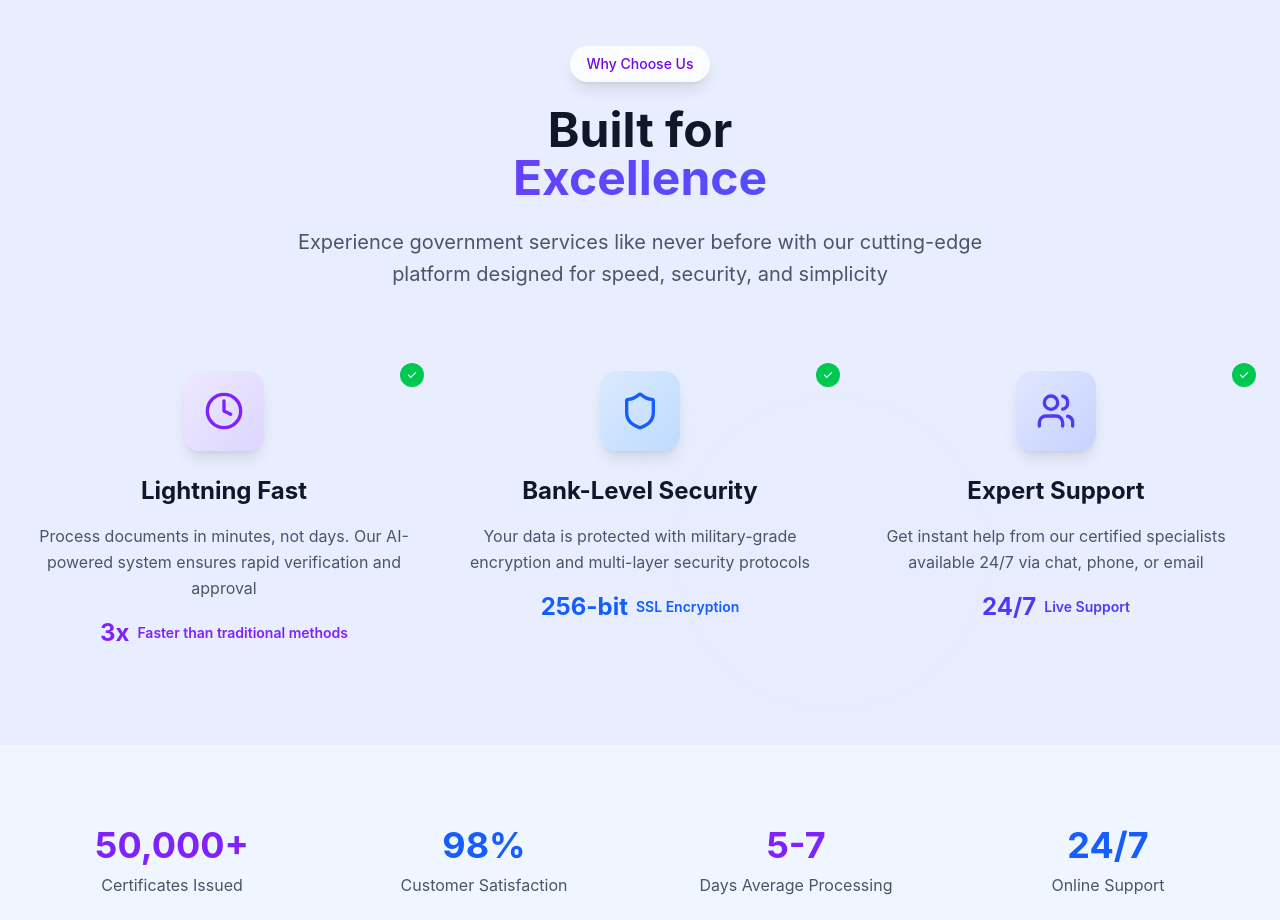
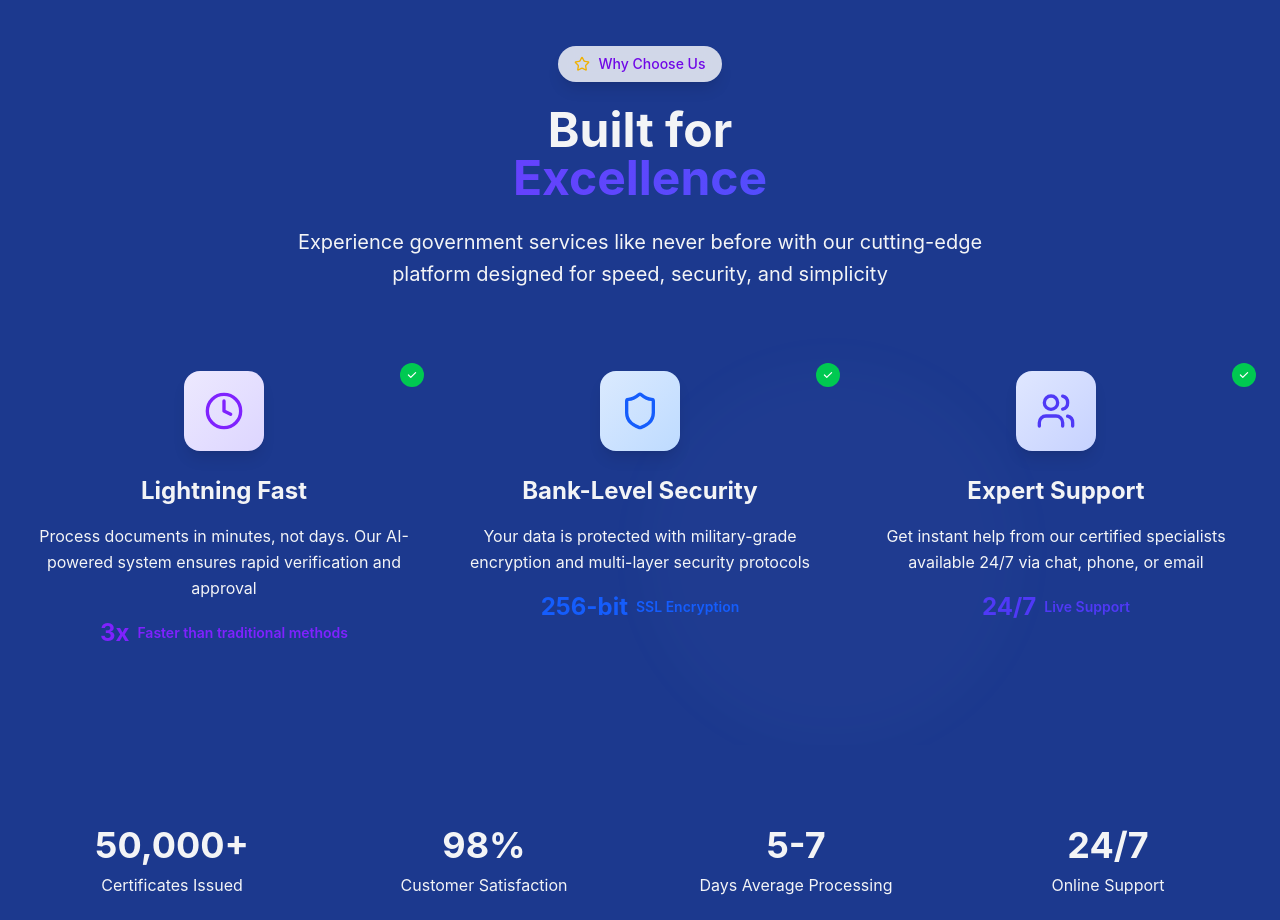
Before and after one commit to Amamer3/Gazette-Customer, a React (Vite) app: page / in a window 1280 px wide. Shown: the part 5552-6472 px from the top of the page. Built offline with nearby package versions, Linux system fonts and the light colour scheme.

Commit message:
push all

```diff
--- a/src/pages/Home.tsx
+++ b/src/pages/Home.tsx
@@ -1,7 +1,7 @@
 import React from 'react';
 import { Link } from 'react-router-dom';
 import { gazettePricingServices } from '../services/mockData';
-import { Clock, Shield, FileText, ArrowRight, Users, Award } from 'lucide-react';
+import { Clock, Shield, FileText, ArrowRight, Users, Award, Star } from 'lucide-react';
 // import heroIllustration from '../assets/hero-illustration.svg';
 // import birthCertificate from '../assets/birth-certificate.svg';
 // import nameChange from '../assets/name-change.svg';
@@ -381,7 +381,7 @@ const Home: React.FC = () => {
       </section>
 
       {/* Features Section */}
-      <section className="py-24 bg-[#e9eefe] relative overflow-hidden">
+      <section className="py-24 bg-blue-900 relative overflow-hidden">
         {/* Background Pattern */}
         <div className="absolute inset-0 opacity-5">
           <div className="absolute top-0 left-0 w-96 h-96 bg-violet-300 rounded-full mix-blend-multiply filter blur-xl animate-pulse"></div>
@@ -401,16 +401,17 @@ const Home: React.FC = () => {
 
           <div className="text-center mb-20">
             <div className="inline-flex items-center px-4 py-2 rounded-full bg-white/80 backdrop-blur-sm text-violet-700 text-sm font-medium mb-6 shadow-lg">
+              <Star className="w-4 h-4 mr-2 text-yellow-500" />
               {/* <Star className="w-4 h-4 mr-2" /> */}
               Why Choose Us
             </div>
-            <h2 className="text-4xl md:text-5xl font-bold text-gray-900 mb-6">
+            <h2 className="text-4xl md:text-5xl font-bold text-gray-100 mb-6">
               Built for
               <span className="block bg-gradient-to-r from-violet-600 to-blue-600 bg-clip-text text-transparent">
                 Excellence
               </span>
             </h2>
-            <p className="text-xl text-gray-600 max-w-3xl mx-auto leading-relaxed">
+            <p className="text-xl text-gray-100 max-w-3xl mx-auto leading-relaxed">
               Experience government services like never before with our cutting-edge platform designed for speed, security, and simplicity
             </p>
           </div>
@@ -427,10 +428,10 @@ const Home: React.FC = () => {
                   </svg>
                 </div>
               </div>
-              <h3 className="text-2xl font-bold text-gray-900 mb-4 group-hover:text-violet-700 transition-colors">
+              <h3 className="text-2xl font-bold text-gray-100 mb-4 group-hover:text-violet-700 transition-colors">
                 Lightning Fast
               </h3>
-              <p className="text-gray-600 leading-relaxed">
+              <p className="text-gray-100 leading-relaxed">
                 Process documents in minutes, not days. Our AI-powered system ensures rapid verification and approval
               </p>
               <div className="mt-4 inline-flex items-center text-violet-600 font-semibold">
@@ -450,10 +451,10 @@ const Home: React.FC = () => {
                   </svg>
                 </div>
               </div>
-              <h3 className="text-2xl font-bold text-gray-900 mb-4 group-hover:text-blue-700 transition-colors">
+              <h3 className="text-2xl font-bold text-gray-100 mb-4 group-hover:text-blue-700 transition-colors">
                 Bank-Level Security
               </h3>
-              <p className="text-gray-600 leading-relaxed">
+              <p className="text-gray-100 leading-relaxed">
                 Your data is protected with military-grade encryption and multi-layer security protocols
               </p>
               <div className="mt-4 inline-flex items-center text-blue-600 font-semibold">
@@ -473,10 +474,10 @@ const Home: React.FC = () => {
                   </svg>
                 </div>
               </div>
-              <h3 className="text-2xl font-bold text-gray-900 mb-4 group-hover:text-indigo-700 transition-colors">
+              <h3 className="text-2xl font-bold text-gray-100 mb-4 group-hover:text-indigo-700 transition-colors">
                 Expert Support
               </h3>
-              <p className="text-gray-600 leading-relaxed">
+              <p className="text-gray-100 leading-relaxed">
                 Get instant help from our certified specialists available 24/7 via chat, phone, or email
               </p>
               <div className="mt-4 inline-flex items-center text-indigo-600 font-semibold">
@@ -489,31 +490,31 @@ const Home: React.FC = () => {
       </section>
 
       {/* Statistics Section */}
-      <section className="bg-blue-50 py-20">
+        <section className="bg-blue-900 py-20">
         <div className="max-w-7xl mx-auto px-4 sm:px-6 lg:px-8">
           <div className="grid grid-cols-1 md:grid-cols-4 gap-8 text-center">
             <div>
-              <div className="text-4xl font-bold text-violet-600 mb-2">50,000+</div>
-              <div className="text-gray-600">Certificates Issued</div>
+              <div className="text-4xl font-bold text-gray-100 mb-2">50,000+</div>
+              <div className="text-gray-100">Certificates Issued</div>
             </div>
             <div>
-              <div className="text-4xl font-bold text-blue-600 mb-2">98%</div>
-              <div className="text-gray-600">Customer Satisfaction</div>
+              <div className="text-4xl font-bold text-gray-100 mb-2">98%</div>
+              <div className="text-gray-100">Customer Satisfaction</div>
             </div>
             <div>
-              <div className="text-4xl font-bold text-violet-600 mb-2">5-7</div>
-              <div className="text-gray-600">Days Average Processing</div>
+              <div className="text-4xl font-bold text-gray-100 mb-2">5-7</div>
+              <div className="text-gray-100">Days Average Processing</div>
             </div>
             <div>
-              <div className="text-4xl font-bold text-blue-600 mb-2">24/7</div>
-              <div className="text-gray-600">Online Support</div>
+              <div className="text-4xl font-bold text-gray-100 mb-2">24/7</div>
+                <div className="text-gray-100">Online Support</div>
             </div>
           </div>
         </div>
       </section>
 
       {/* CTA Section */}
-      <section className="relative py-24 bg-gradient-to-br from-violet-600 via-blue-600 to-indigo-700 overflow-hidden">
+      <section className="relative py-24 bg-blue-400 overflow-hidden">
         {/* Background Elements */}
         <div className="absolute inset-0">
           <div className="absolute top-0 left-0 w-72 h-72 bg-white/10 rounded-full mix-blend-overlay filter blur-xl animate-pulse"></div>
```
